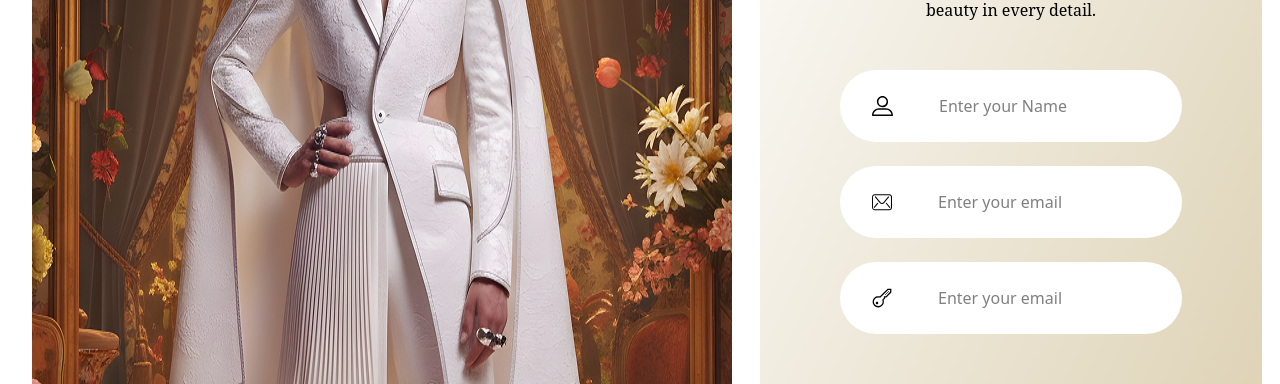
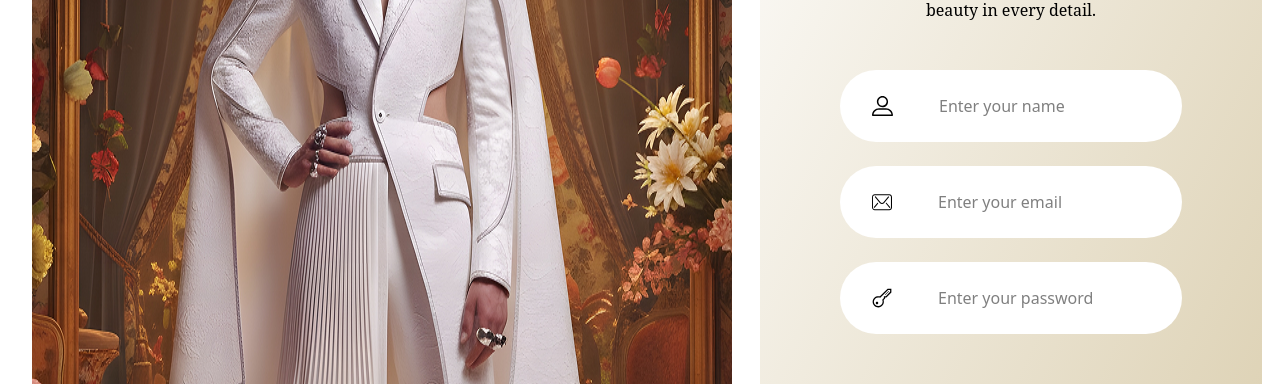
Before and after one commit to Madhankannan02/Tisku-TailwindCSS, a React (Vite) app: page / in a window 1280 px wide. Shown: the part 386-770 px from the top of the page. Built offline with nearby package versions, Linux system fonts and the light colour scheme.

Commit message:
Seperated the input elements as a seperate Component

```diff
--- /dev/null
+++ b/src/components/InputElements.jsx
@@ -0,0 +1,25 @@
+export function InputElement({ image, placeholder }){
+ return(
+  <span className="input-container
+      bg-white
+        rounded-full
+        h-15
+        px-8
+        py-9
+        w-full
+        flex
+        flex-row
+        gap-5.75
+        w-full
+        justify-start
+        items-center">
+          <img src={`../src/assets/${image}`} alt="name" className="h-5
+          w-5.25"/>
+          <span className="w-0.25 h-9.25 bg-[#f2f2f2]"></span>
+          <input id="text" placeholder={placeholder}
+          className="text-black
+          focus:outline-none
+          flex-1"/>
+      </span>
+ )
+}
--- a/src/components/SignUp.jsx
+++ b/src/components/SignUp.jsx
@@ -1,3 +1,5 @@
+import { InputElement } from "./InputElements";
+
 export function SignUp() {
  return (
   <main className="flex
@@ -58,69 +60,11 @@ export function SignUp() {
 
     <div className="inputs flex gap-6 flex-col w-full">
 
-      <span className="input-container
-      bg-white
-        rounded-full
-        h-15
-        px-8
-        py-9
-        w-full
-        flex
-        flex-row
-        gap-5.75
-        w-full
-        justify-start
-        items-center">
-          <img src="../src/assets/user.svg" alt="name" className="h-5
-          w-5.25"/>
-          <span className="w-0.25 h-9.25 bg-[#f2f2f2]"></span>
-          <input id="text" placeholder="Enter your Name" className="text-black
-          focus:outline-none
-          flex-1"/>
-      </span>
+      <InputElement image={"user.svg"} placeholder={"Enter your name"} />
 
-      <span className="
-        input-container
-      bg-white
-        rounded-full
-        h-15
-        px-8
-        py-9
-        w-full
-        flex
-        flex-row
-        gap-5.75
-        w-full
-        justify-start
-        items-center">
-          <img src="../src/assets/email.svg" alt="Email" className="h-5
-          w-5.25"/>
-          <span className="w-0.25 h-9.25 bg-[#f2f2f2]"></span>
-          <input id="email" type="email" placeholder="Enter your email" className="text-black
-          focus:outline-none
-          flex-1"/>
-      </span>
+      <InputElement image={"email.svg"} placeholder={"Enter your email"} />
 
-      <span className="input-container
-      bg-white
-        rounded-full
-        h-15
-        px-8
-        py-9
-        w-full
-        flex
-        flex-row
-        gap-5.75
-        w-full
-        justify-start
-        items-center">
-          <img src="../src/assets/password.svg" alt="Email" className="h-5
-          w-5.25"/>
-          <span className="w-0.25 h-9.25 bg-[#f2f2f2]"></span>
-          <input id="password" type="password" placeholder="Enter your email" className="text-black
-          focus:outline-none
-          flex-1"/>
-      </span>
+      <InputElement image={"password.svg"} placeholder={"Enter your password"} />
 
     </div>
     </div>
```
